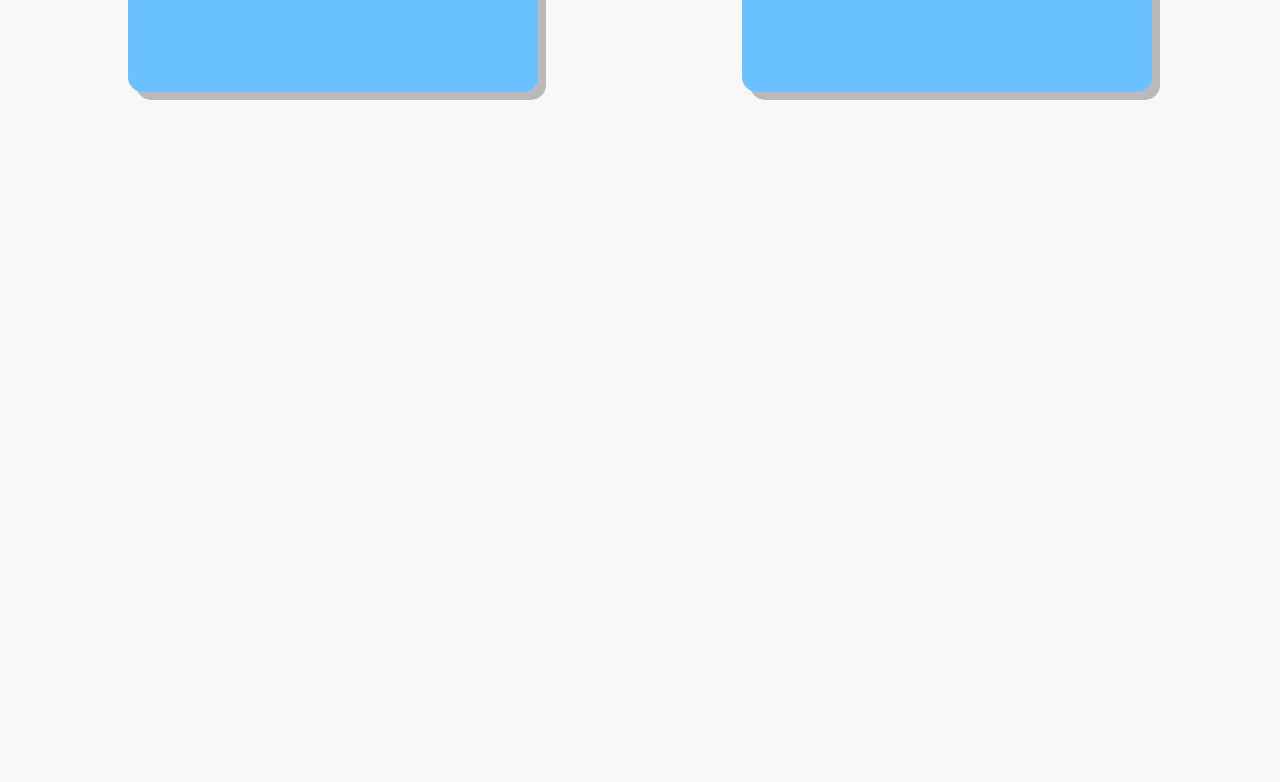
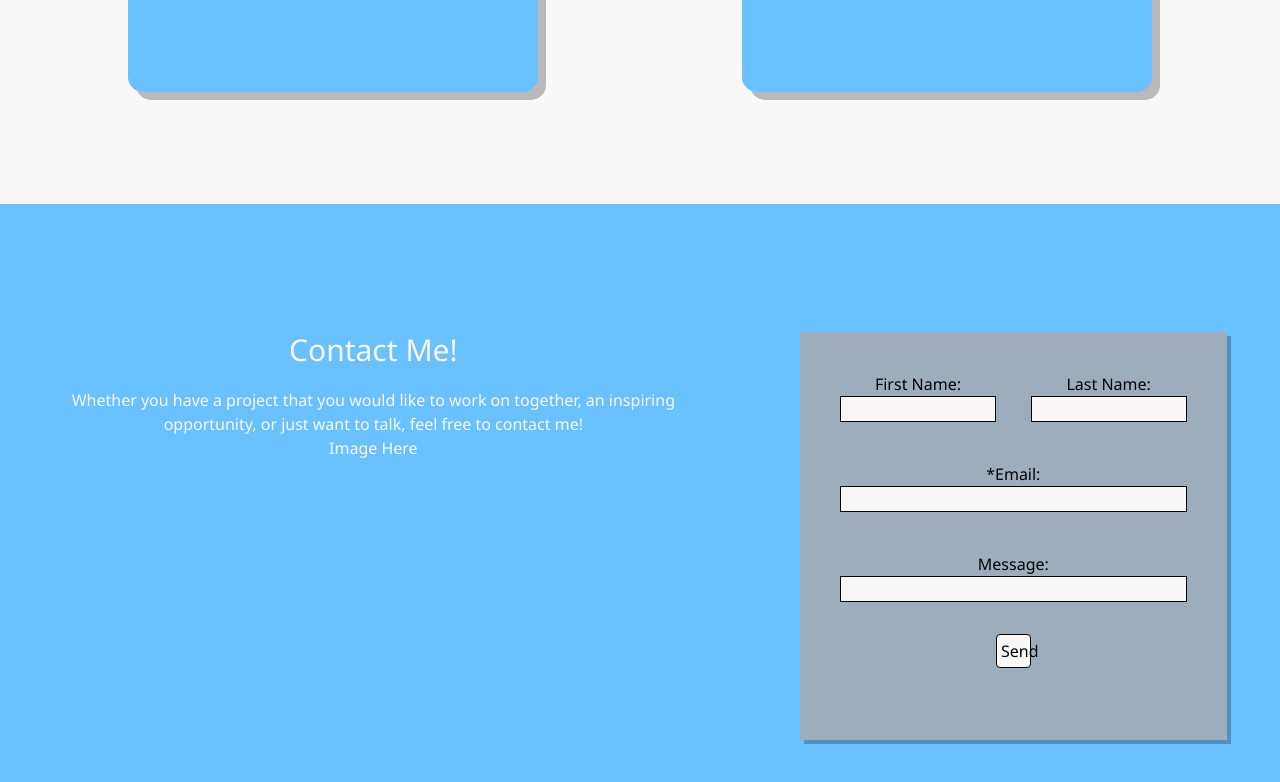
Before and after one commit to ryanngu023/ryanfolio, a React (Create React App) app: page / in a window 1280 px wide. Shown: the part 2004-2786 px from the top of the page. Before the commit the page ends 2208 px from the top, so only its background shows below. Built offline with nearby package versions, Linux system fonts and the light colour scheme.

Commit message:
contact form

```diff
--- a/src/App.js
+++ b/src/App.js
@@ -12,7 +12,7 @@ function App() {
       <main>
         <About />
         <Projects />
-        {/* <Contact /> */}
+        <Contact />
       </main>
       {/* <Footer /> */}
     </>
--- a/src/components/Contact.js
+++ b/src/components/Contact.js
@@ -2,8 +2,31 @@ import React from "react";
 
 export default function Contact(props) {
     return (
-        <div>
-            Contact Me!
+        <div className="flex pt-32 pb-32 bg-[#6AC1FF]">
+            <div className='text-center mx-auto w-1/2 text-[#FAF7F7]'>
+                <p className="text-3xl">Contact Me!</p>
+                <p className='pt-5'>Whether you have a project that you would like to work on together, an inspiring opportunity, or just want to talk, feel free to contact me!</p>
+                <p>Image Here</p>
+            </div>
+            <div className="contactform w-1/3 mx-auto text-center bg-[#9DADBC]">
+                <form className='flex flex-col p-10'>
+                    <div className='flex justify-between'>
+                        <div className='flex flex-col w-[45%]'>
+                            <label>First Name:</label>
+                            <input type='text'></input>
+                        </div>
+                        <div className='flex flex-col w-[45%]'>
+                            <label>Last Name:</label>
+                            <input type='text'></input>
+                        </div>
+                    </div>
+                    <label className='pt-10'>*Email:</label>
+                    <input type='text'></input>
+                    <label className='pt-10'>Message:</label>
+                    <input type='textarea'></input>
+                    <button className='bg-[#FAF7F7] rounded' type='submit'>Send</button>
+                </form>
+            </div>
         </div>
     )
 }
--- a/src/components/Projects.js
+++ b/src/components/Projects.js
@@ -99,10 +99,7 @@ export default function Projects(props) {
                             </div>
                         </div>
 
-
-
                     </div>
-
 
                 </div>
 
--- a/src/index.css
+++ b/src/index.css
@@ -108,3 +108,21 @@ body {
   cursor: pointer;
   transform: rotateY(180deg);
 }
+
+.contactform {
+  box-shadow: 4px 4px rgba(0, 0, 0, 0.25);
+}
+
+form button {
+  margin-top: 2rem;
+  width: 10%;
+  margin: 2rem auto;
+  padding: 0.25rem;
+  background-color: #FAF7F7;
+  border: 1px solid black;
+}
+
+form input {
+  border: 1px solid black;
+  background-color: #FAF7F7;
+}
```
